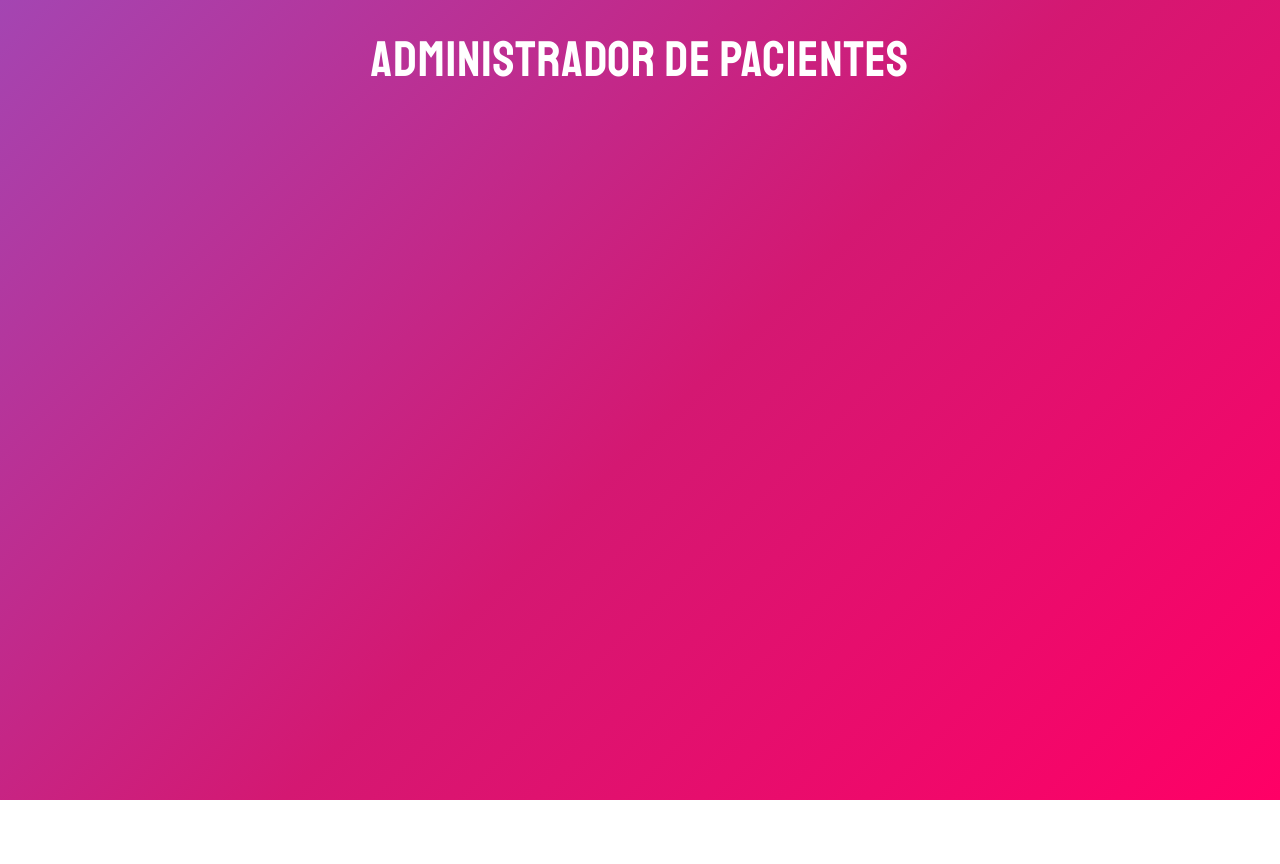
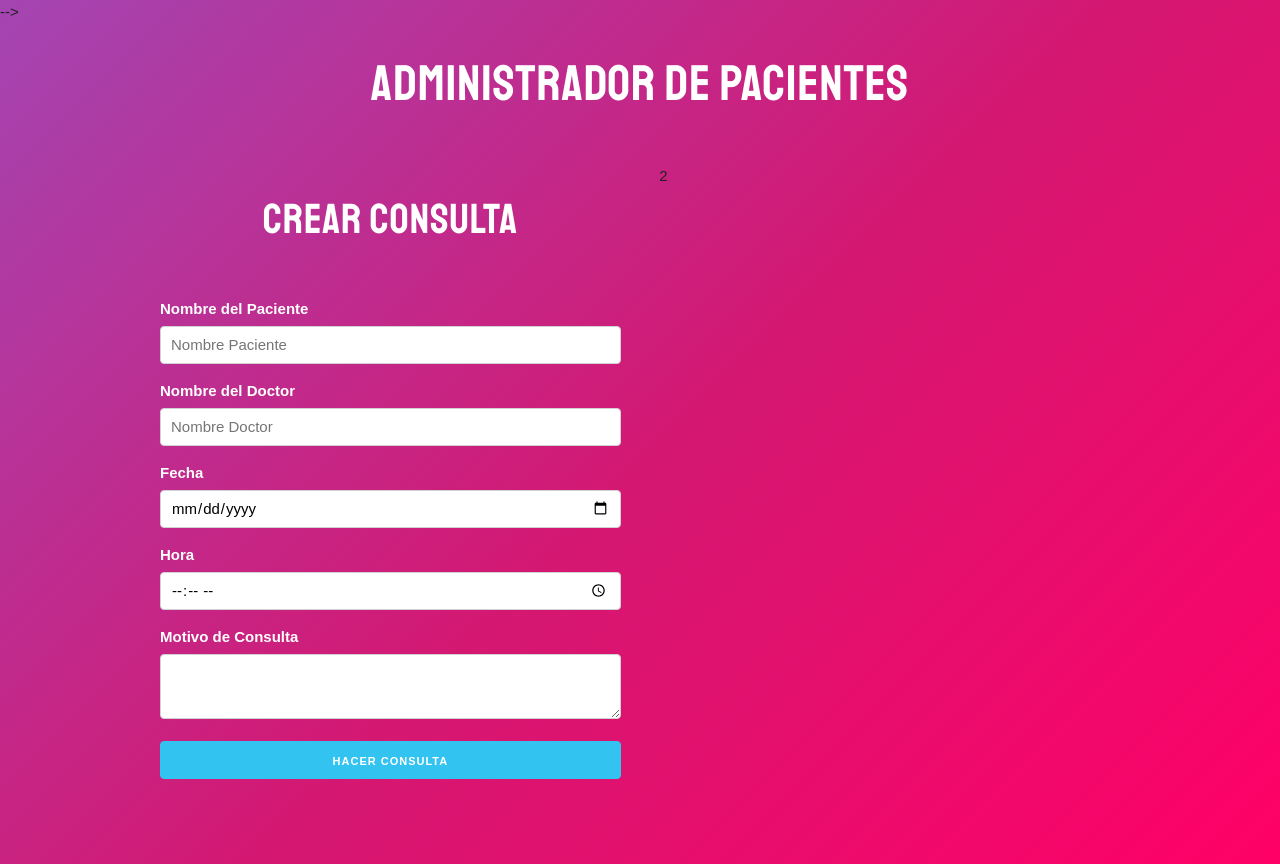
Before and after one commit to Paco17/Patient-Manager, a React (Create React App) app in the folder citas/: page / in a window 1280 px wide. Before the commit the page ends 800 px from the top, so only its background shows below. Built offline with nearby package versions, Linux system fonts and the light colour scheme.

Commit message:
Formulario

```diff
--- a/citas/public/index.html
+++ b/citas/public/index.html
@@ -27,20 +27,11 @@
     <title>Administración de Pacientes</title>
     <link rel="stylesheet" href="https://cdnjs.cloudflare.com/ajax/libs/normalize/8.0.1/normalize.min.css">
     <link href="https://fonts.googleapis.com/css?family=Staatliches" rel="stylesheet">
-    <link rel="stylesheet" href="https://cdnjs.cloudflare.com/ajax/libs/skeleton/2.0.4/skeleton.min.css">
+    <link rel="stylesheet" href="https://cdnjs.cloudflare.com/ajax/libs/skeleton/2.0.4/skeleton.min.css"> -->
   </head>
   <body>
     <noscript>You need to enable JavaScript to run this app.</noscript>
     <div id="root"></div>
-    <!--
-      This HTML file is a template.
-      If you open it directly in the browser, you will see an empty page.
 
-      You can add webfonts, meta tags, or analytics to this file.
-      The build step will place the bundled scripts into the <body> tag.
-
-      To begin the development, run `npm start` or `yarn start`.
-      To create a production bundle, use `npm run build` or `yarn build`.
-    -->
   </body>
 </html>
--- a/citas/src/App.js
+++ b/citas/src/App.js
@@ -1,8 +1,22 @@
-import React from 'react';
+import React, {Fragment} from 'react';
+import Formulario from './components/Formulario'
 
 function App() {
   return (
-    <h1>Administrador de Pacientes</h1>
+    <Fragment>
+        <h1>Administrador de Pacientes</h1>
+
+        <div className= "container">
+          <div className = "row">
+            <div className= "one-half column">
+              <Formulario/>
+            </div>
+            <div className = "one-half column">
+              2
+            </div>
+          </div>
+        </div>
+    </Fragment>
   );
 }
 
--- /dev/null
+++ b/citas/src/components/Formulario.js
@@ -0,0 +1,100 @@
+import React, {Fragment, useState} from 'react';
+
+const Formulario = ()=> {
+
+    //Crear el State de Consultas
+    const [consulta, actualizaConsulta] = useState({
+        paciente: '',
+        doctor:  '',
+        fecha: '',
+        hora: '',
+        motivo: ''
+
+    });
+
+    //Función que se ejecuta cuando el usuario actualiza el input
+    const actualizaState = e => {
+       actualizaConsulta({
+           ...consulta,
+           [e.target.name]: e.target.value
+       })
+    }
+
+    //Extraer valores
+    const {paciente, doctor, fecha, hora, motivo} = consulta;
+
+    //Cuando el usuario presiona agregar cita
+    const submitConsulta = e => {
+        e.preventDefault();
+
+        console.log('Enviando...')
+    };
+
+
+    return (
+        <Fragment>
+            <h2>Crear Consulta</h2>
+
+            <form
+                onSubmit={submitConsulta}
+            >
+                <label>Nombre del Paciente</label>
+                <input
+                    type="text"
+                    name="paciente"
+                    className="u-full-width"
+                    placeholder="Nombre Paciente"
+                    onChange= {actualizaState}
+                    value = {paciente}
+                />
+
+            <label>Nombre del Doctor</label>
+                <input
+                    type="text"
+                    name="doctor"
+                    className="u-full-width"
+                    placeholder="Nombre Doctor"
+                    onChange= {actualizaState}
+                    value = {doctor}
+                />
+
+            <label>Fecha</label>
+                <input
+                    type="date"
+                    name="fecha"
+                    className="u-full-width"
+                    onChange= {actualizaState}
+                    value = {fecha}
+                />
+
+            <label>Hora</label>
+                <input
+                    type="time"
+                    name="hora"
+                    className="u-full-width"
+                    onChange= {actualizaState}
+                    value = {hora}
+                />
+
+            <label>Motivo de Consulta</label>
+               <textarea
+                    className="u-full-width"
+                    name="motivo"
+                    onChange= {actualizaState}
+                    value = {motivo}
+               />
+            <button
+                name="enviar"
+                className="u-full-width button-primary"
+            >Hacer Consulta</button>
+            </form>
+
+
+
+        </Fragment>
+    );
+}
+
+
+
+export default Formulario;
```
Also changed, not shown: citas/src/index.css (+10 -0 lines), 1 other file (tests, documents, lock files or other folders).
